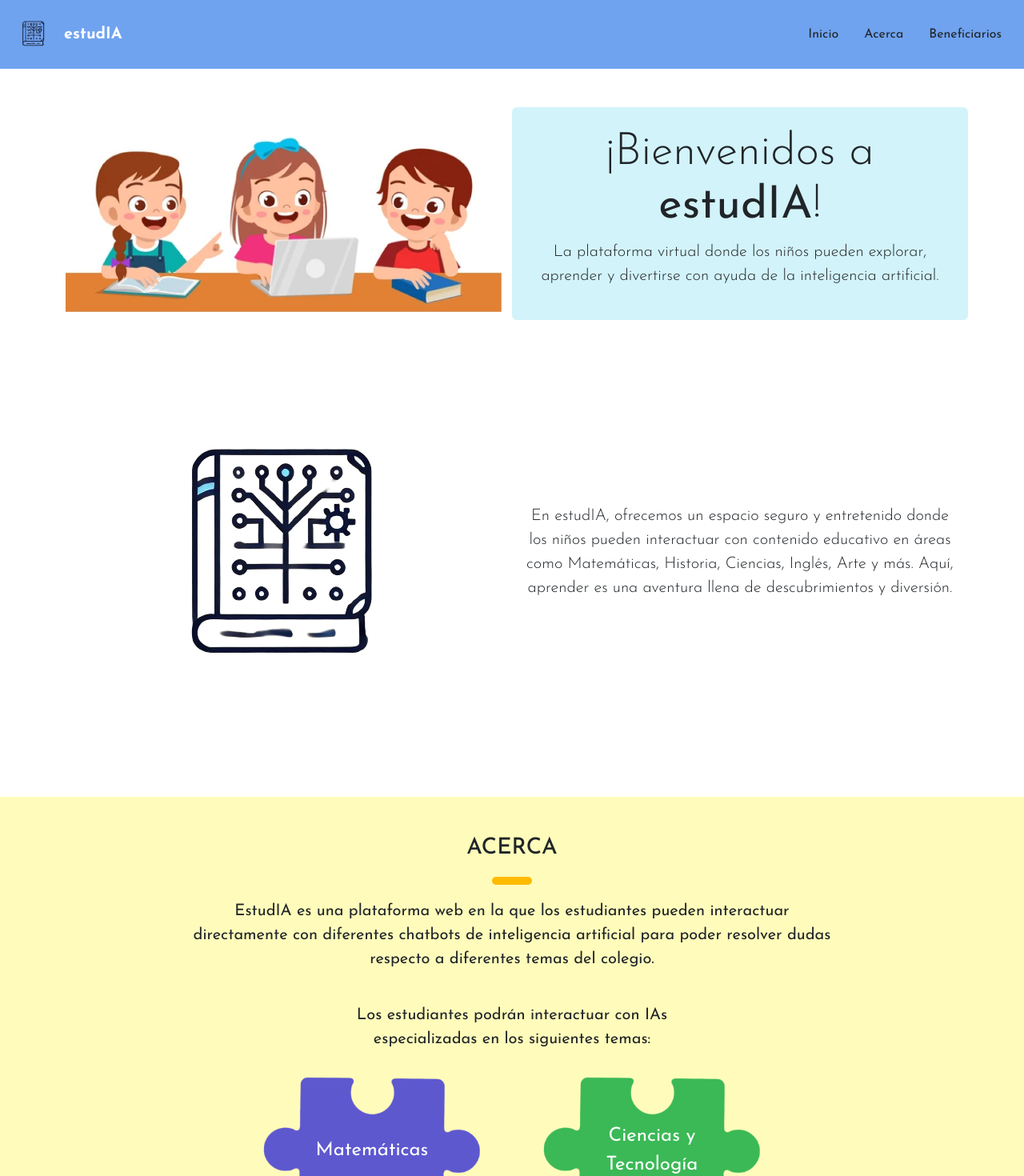
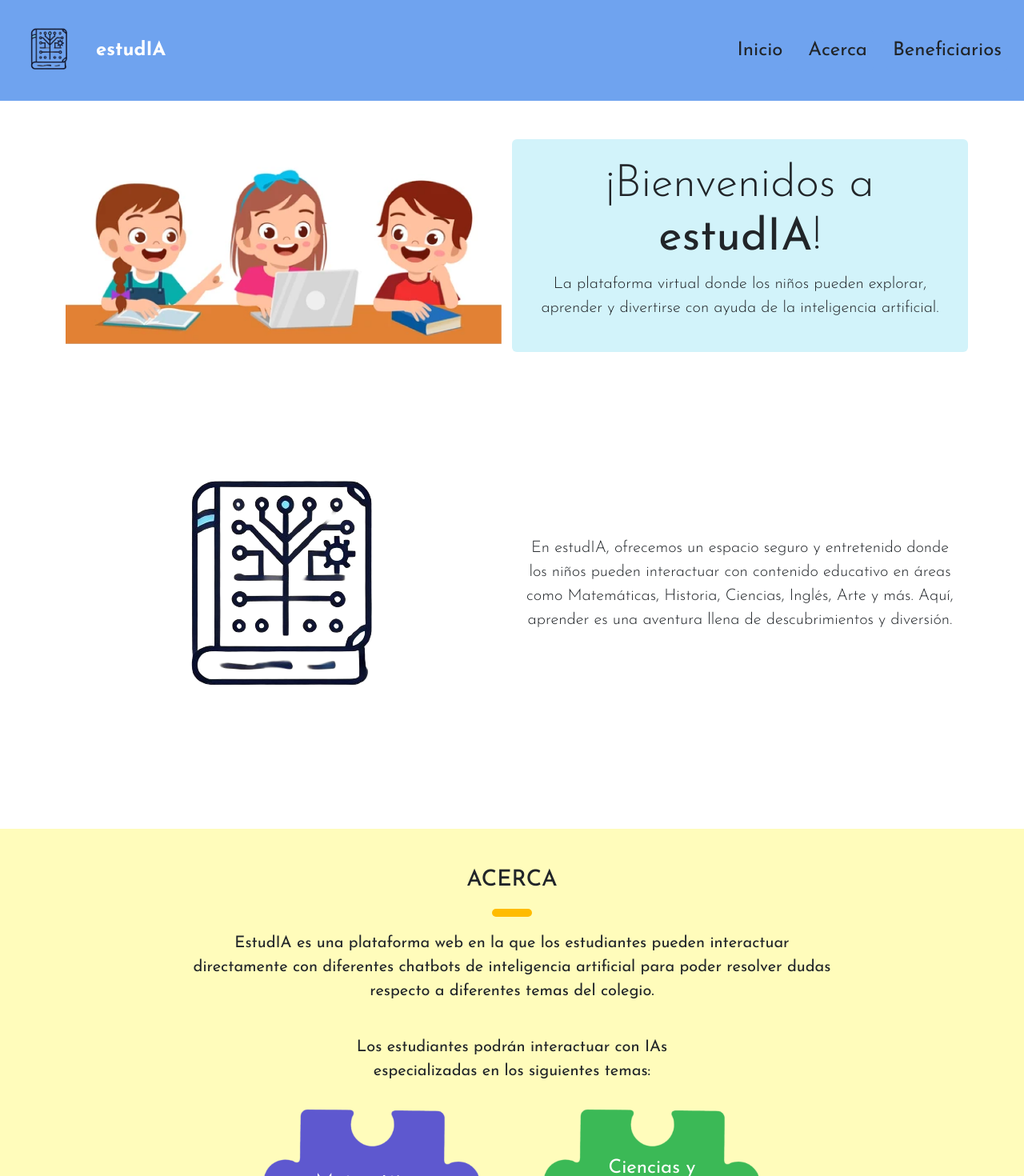
Before and after one commit to nuevo637/P-gina-EstudIA, a React (Create React App) app in the folder estudia/: page / in a window 1280 px wide. Shown: the top 1470 px of the page at 80% size. Built offline with nearby package versions, Linux system fonts and the light colour scheme; a web font is replaced by a local one.

Commit message:
Acerca, correción de palabras y colores

```diff
--- /dev/null
+++ b/estudia/src/components/acerca/Acerca.css
@@ -0,0 +1,17 @@
+.col {
+  transition: transform 0.3s ease;
+}
+
+.col:hover {
+  transform: scale(1.05);
+}
+
+.col p {
+  transition: font-size 0.3s ease;
+  font-size: 1rem;
+  padding: 0 10px;
+}
+
+.col:hover p {
+  font-size: 1.25rem;
+}
--- a/estudia/src/components/acerca/Acerca.js
+++ b/estudia/src/components/acerca/Acerca.js
@@ -5,6 +5,7 @@ import img3 from '../../assets/images/img3.png';
 import img4 from '../../assets/images/img4.png';
 import img5 from '../../assets/images/img5.png';
 import img6 from '../../assets/images/img6.png';
+import './Acerca.css';
 
 export const Acerca = () => {
   return (
@@ -37,7 +38,7 @@ export const Acerca = () => {
                 backgroundImage: `url(${img1})`,
                 backgroundSize: 'cover',
                 backgroundPosition: 'center',
-                height: '200px'
+                height: '200px',
               }}
             >
               <p className='text-center mb-0 fs-4 text-white'>Matemáticas</p>
--- a/estudia/src/components/nav/Nav.css
+++ b/estudia/src/components/nav/Nav.css
@@ -1,6 +1,6 @@
 /* src/components/nav/Nav.css */
 .logo {
-    width: 60px;
+    width: 100px;
     height: auto;
   }
 
--- a/estudia/src/components/nav/Nav.js
+++ b/estudia/src/components/nav/Nav.js
@@ -8,10 +8,10 @@ export const Nav = () => {
       <div className="container-fluid">
         <a className="navbar-brand d-flex align-items-center" href="/">
           <img src={logo} alt="Logo" className="logo" />
-          <span className="ms-2 text-white fw-bold">estudIA</span>
+          <span className="ms-2 text-white fw-bold fs-4">estudIA</span>
         </a>
         <div className="collapse navbar-collapse justify-content-end">
-          <ul className="navbar-nav">
+          <ul className="navbar-nav fs-4">
             <li className="nav-item">
               <a href="#inicio" className="nav-link text-dark btn btn-warning mx-2">Inicio</a>
             </li>
```
